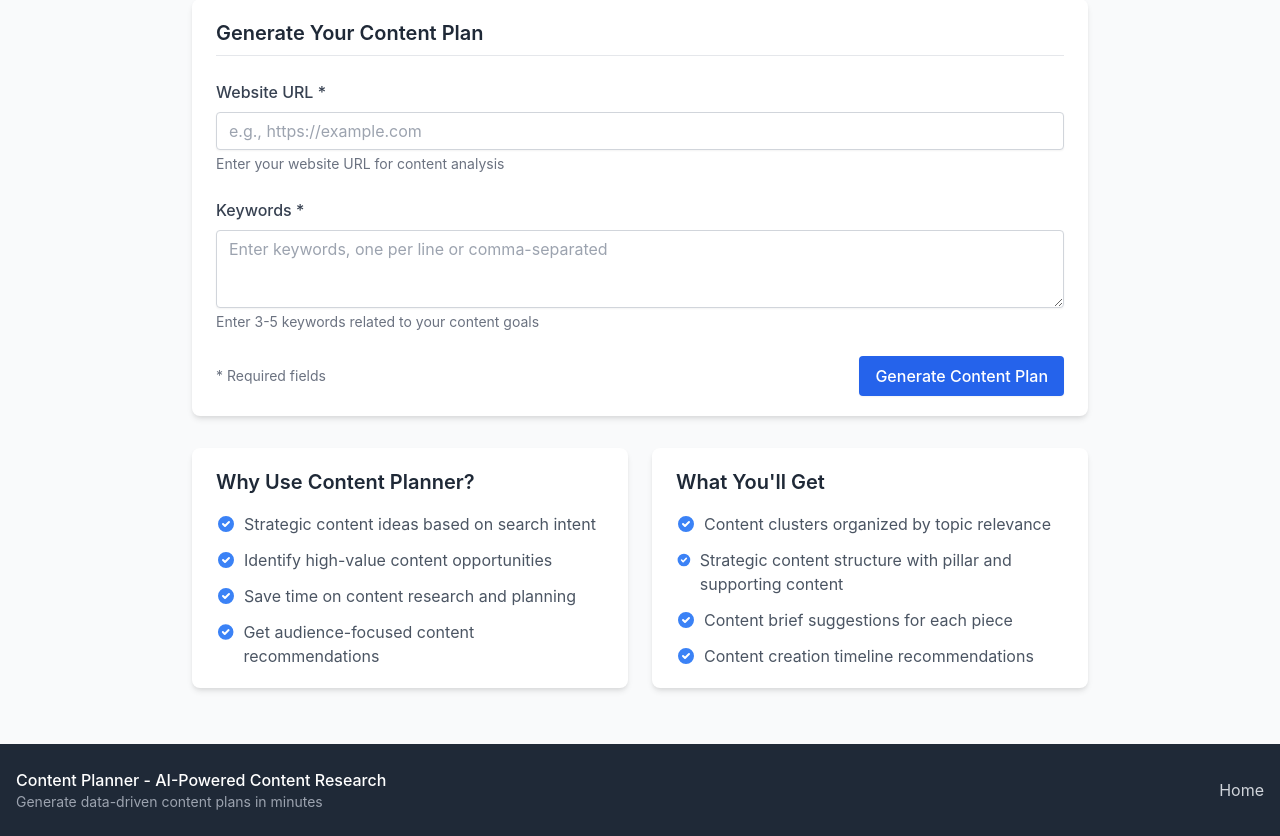
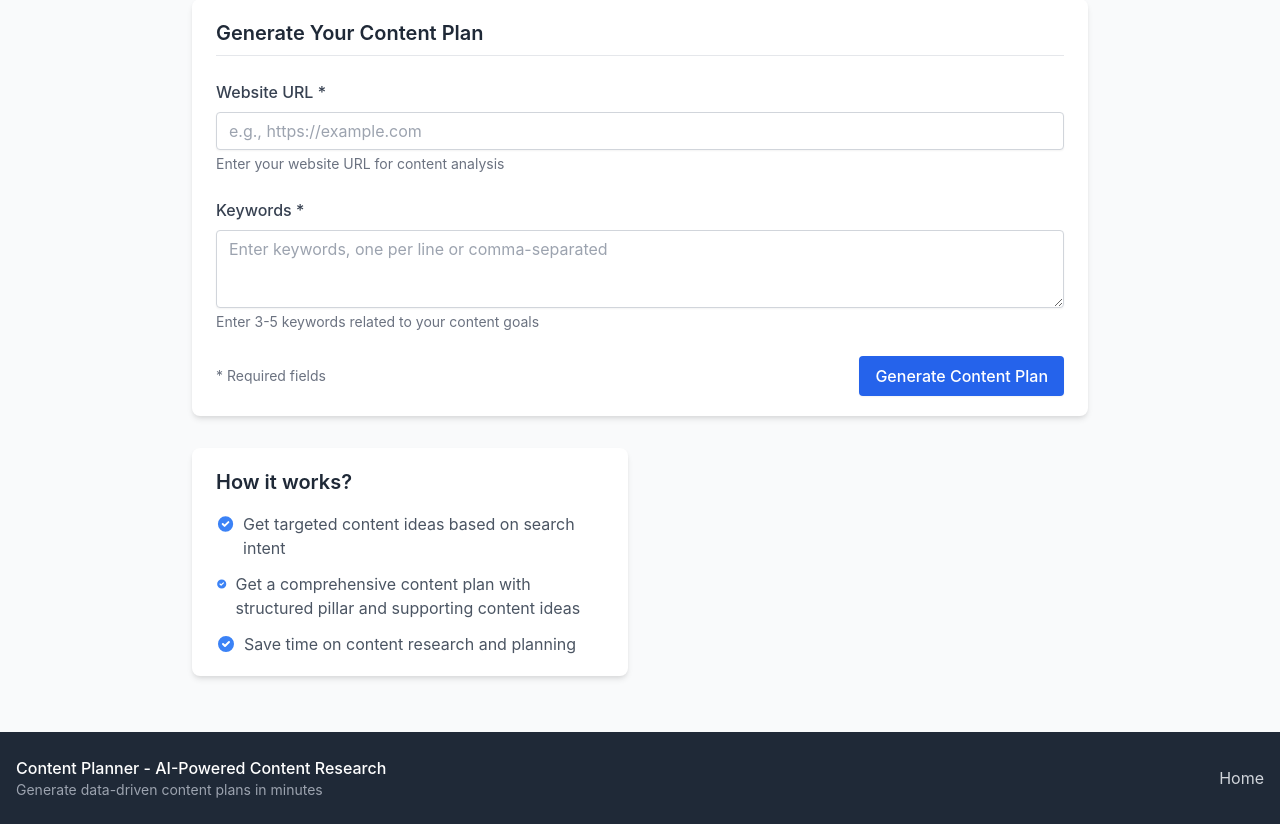
Before and after one commit to hjayne-creator/ContentApps, a Flask app: page /apps/content-plan/ in a window 1280 px wide. Shown: the part 221-1057 px from the top of the page. Run offline with Flask 3, Linux system fonts and the light colour scheme; some libraries are stand-ins or nearby versions.

Commit message:
content_plan home page

```diff
--- a/apps/content_plan/templates/content_plan_index.html
+++ b/apps/content_plan/templates/content_plan_index.html
@@ -61,19 +61,19 @@
 
         <div class="mt-8 grid grid-cols-1 md:grid-cols-2 gap-6">
             <div class="card">
-                <h3 class="text-xl font-semibold text-secondary-800 mb-4">Why Use Content Planner?</h3>
+                <h3 class="text-xl font-semibold text-secondary-800 mb-4">How it works?</h3>
                 <ul class="space-y-3 text-secondary-600">
                     <li class="flex items-start">
                         <svg class="h-5 w-5 text-primary-500 mr-2 mt-0.5" fill="currentColor" viewBox="0 0 20 20">
                             <path fill-rule="evenodd" d="M10 18a8 8 0 100-16 8 8 0 000 16zm3.707-9.293a1 1 0 00-1.414-1.414L9 10.586 7.707 9.293a1 1 0 00-1.414 1.414l2 2a1 1 0 001.414 0l4-4z" clip-rule="evenodd"/>
                         </svg>
-                        <span>Strategic content ideas based on search intent</span>
+                        <span>Get targeted content ideas based on search intent</span>
                     </li>
                     <li class="flex items-start">
                         <svg class="h-5 w-5 text-primary-500 mr-2 mt-0.5" fill="currentColor" viewBox="0 0 20 20">
                             <path fill-rule="evenodd" d="M10 18a8 8 0 100-16 8 8 0 000 16zm3.707-9.293a1 1 0 00-1.414-1.414L9 10.586 7.707 9.293a1 1 0 00-1.414 1.414l2 2a1 1 0 001.414 0l4-4z" clip-rule="evenodd"/>
                         </svg>
-                        <span>Identify high-value content opportunities</span>
+                        <span>Get a comprehensive content plan with structured pillar and supporting content ideas</span>
                     </li>
                     <li class="flex items-start">
                         <svg class="h-5 w-5 text-primary-500 mr-2 mt-0.5" fill="currentColor" viewBox="0 0 20 20">
@@ -81,44 +81,10 @@
                         </svg>
                         <span>Save time on content research and planning</span>
                     </li>
-                    <li class="flex items-start">
-                        <svg class="h-5 w-5 text-primary-500 mr-2 mt-0.5" fill="currentColor" viewBox="0 0 20 20">
-                            <path fill-rule="evenodd" d="M10 18a8 8 0 100-16 8 8 0 000 16zm3.707-9.293a1 1 0 00-1.414-1.414L9 10.586 7.707 9.293a1 1 0 00-1.414 1.414l2 2a1 1 0 001.414 0l4-4z" clip-rule="evenodd"/>
-                        </svg>
-                        <span>Get audience-focused content recommendations</span>
-                    </li>
+
                 </ul>
             </div>
 
-            <div class="card">
-                <h3 class="text-xl font-semibold text-secondary-800 mb-4">What You'll Get</h3>
-                <ul class="space-y-3 text-secondary-600">
-                    <li class="flex items-start">
-                        <svg class="h-5 w-5 text-primary-500 mr-2 mt-0.5" fill="currentColor" viewBox="0 0 20 20">
-                            <path fill-rule="evenodd" d="M10 18a8 8 0 100-16 8 8 0 000 16zm3.707-9.293a1 1 0 00-1.414-1.414L9 10.586 7.707 9.293a1 1 0 00-1.414 1.414l2 2a1 1 0 001.414 0l4-4z" clip-rule="evenodd"/>
-                        </svg>
-                        <span>Content clusters organized by topic relevance</span>
-                    </li>
-                    <li class="flex items-start">
-                        <svg class="h-5 w-5 text-primary-500 mr-2 mt-0.5" fill="currentColor" viewBox="0 0 20 20">
-                            <path fill-rule="evenodd" d="M10 18a8 8 0 100-16 8 8 0 000 16zm3.707-9.293a1 1 0 00-1.414-1.414L9 10.586 7.707 9.293a1 1 0 00-1.414 1.414l2 2a1 1 0 001.414 0l4-4z" clip-rule="evenodd"/>
-                        </svg>
-                        <span>Strategic content structure with pillar and supporting content</span>
-                    </li>
-                    <li class="flex items-start">
-                        <svg class="h-5 w-5 text-primary-500 mr-2 mt-0.5" fill="currentColor" viewBox="0 0 20 20">
-                            <path fill-rule="evenodd" d="M10 18a8 8 0 100-16 8 8 0 000 16zm3.707-9.293a1 1 0 00-1.414-1.414L9 10.586 7.707 9.293a1 1 0 00-1.414 1.414l2 2a1 1 0 001.414 0l4-4z" clip-rule="evenodd"/>
-                        </svg>
-                        <span>Content brief suggestions for each piece</span>
-                    </li>
-                    <li class="flex items-start">
-                        <svg class="h-5 w-5 text-primary-500 mr-2 mt-0.5" fill="currentColor" viewBox="0 0 20 20">
-                            <path fill-rule="evenodd" d="M10 18a8 8 0 100-16 8 8 0 000 16zm3.707-9.293a1 1 0 00-1.414-1.414L9 10.586 7.707 9.293a1 1 0 00-1.414 1.414l2 2a1 1 0 001.414 0l4-4z" clip-rule="evenodd"/>
-                        </svg>
-                        <span>Content creation timeline recommendations</span>
-                    </li>
-                </ul>
-            </div>
         </div>
     </div>
 {% endblock %}
```
